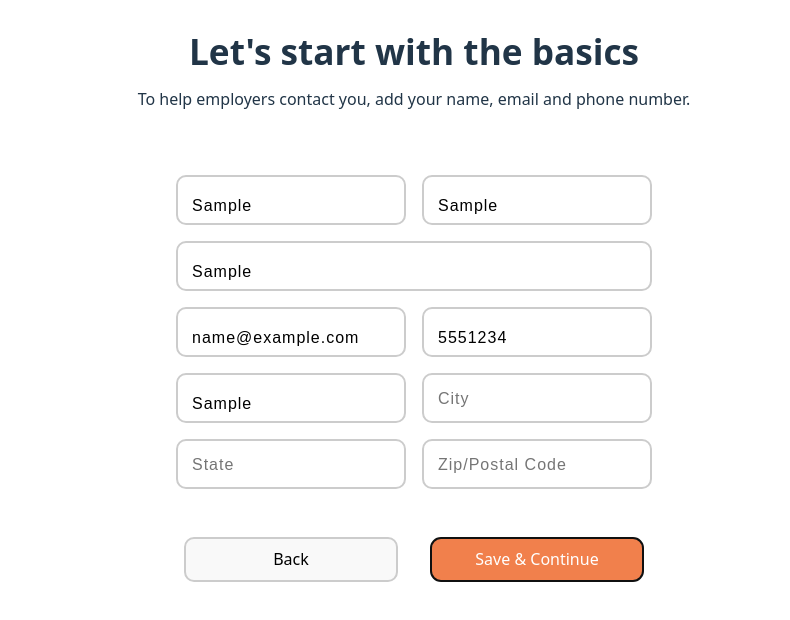
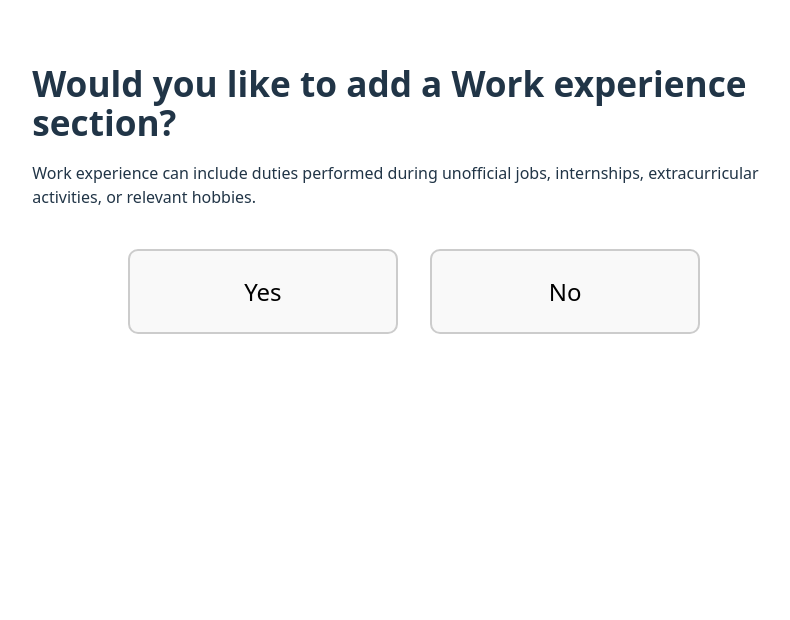
Before and after one commit to x3rD1/cvapp, a React (Vite) app: page / in a window 1280 px wide. Both pictures are taken after typing "Sample", "Sample", "Sample", "name@example.com", "5551234", "Sample" into the empty fields and a click on the button "Save & Continue". Shown: the top 620 px of the page, without its empty margins (226-1016 px from the left). Built offline with nearby package versions, Linux system fonts and the light colour scheme.

Commit message:
Created Experience component + css

```diff
--- a/src/App.css
+++ b/src/App.css
@@ -7,3 +7,10 @@
   margin: 0 auto;
   padding: 2rem;
 }
+
+button {
+  width: 100%;
+  font-weight: 500;
+  border-radius: 10px;
+  border: 2px solid #ccc;
+}
--- a/src/components/App.jsx
+++ b/src/components/App.jsx
@@ -1,9 +1,16 @@
 import "/src/App.css";
 import Form from "./form_components/form.jsx";
+import Experience from "./Experience.jsx";
+import { useState } from "react";
 
 function App() {
-  let id = 0;
-  return <>{id === 0 ? <Form /> : <CvApp />}</>;
+  const [step, setStep] = useState("form");
+  return (
+    <>
+      {step === "form" && <Form next={() => setStep("exp")} />}
+      {step === "exp" && <Experience />}
+    </>
+  );
 }
 
 export default App;
--- /dev/null
+++ b/src/components/Experience.jsx
@@ -0,0 +1,19 @@
+import "/src/styles/experience.css";
+
+export default function Experience() {
+  return (
+    <div className="builder-wrapper-layout">
+      <div className="builder-header">
+        <h1>Would you like to add a Work experience section?</h1>
+        <p>
+          Work experience can include duties performed during unofficial jobs,
+          internships, extracurricular activities, or relevant hobbies.
+        </p>
+      </div>
+      <div className="builder-buttons">
+        <button>Yes</button>
+        <button>No</button>
+      </div>
+    </div>
+  );
+}
--- a/src/components/form_components/form.jsx
+++ b/src/components/form_components/form.jsx
@@ -2,12 +2,12 @@ import Heading from "./heading";
 import InputForm from "./input_form";
 import ButtonWrapper from "./form_button";
 
-export default function Form() {
+export default function Form({ next }) {
   return (
     <>
       <Heading />
       <InputForm />
-      <ButtonWrapper />
+      <ButtonWrapper next={next} />
     </>
   );
 }
--- a/src/components/form_components/form_button.jsx
+++ b/src/components/form_components/form_button.jsx
@@ -1,14 +1,18 @@
 import "../../styles/form_btn.css";
 
-export default function ButtonWrapper() {
+export default function ButtonWrapper({ next }) {
   return (
     <div className="button-wrapper">
       <Button className="backBtn" btnName="Back" />
-      <Button className="saveBtn" btnName="Save & Continue" />
+      <Button className="saveBtn" btnName="Save & Continue" onNext={next} />
     </div>
   );
 }
 
-function Button({ btnName, className }) {
-  return <button className={className}>{btnName}</button>;
+function Button({ btnName, className, onNext }) {
+  return (
+    <button className={className} onClick={onNext}>
+      {btnName}
+    </button>
+  );
 }
--- /dev/null
+++ b/src/styles/experience.css
@@ -0,0 +1,21 @@
+.builder-wrapper-layout {
+  margin-top: 2em;
+}
+.builder-header {
+  max-width: 80%;
+  margin: 0 auto;
+}
+.builder-header p {
+  margin-top: 1.2em;
+}
+.builder-buttons {
+  display: flex;
+  max-width: 60%;
+  margin: 2.5em auto 0;
+  gap: 2em;
+}
+
+.builder-buttons button {
+  padding: 1.5rem;
+  font-size: 1.5rem;
+}
--- a/src/styles/form_btn.css
+++ b/src/styles/form_btn.css
@@ -3,13 +3,6 @@
   gap: 2em;
   width: 460px;
   margin-top: 2em;
-}
-
-button {
-  width: 100%;
-  font-weight: 500;
-  border-radius: 10px;
-  border: 2px solid #ccc;
 }
 
 .backBtn:hover {
```
